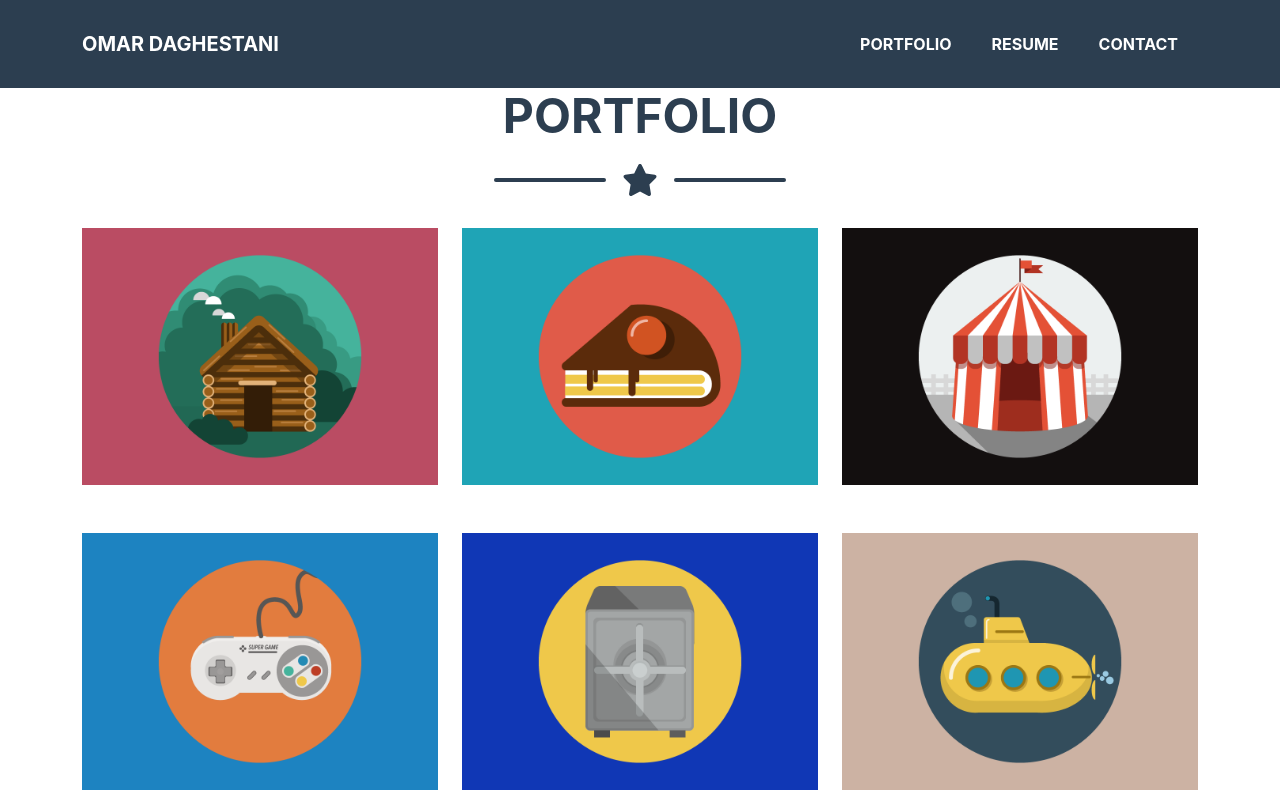
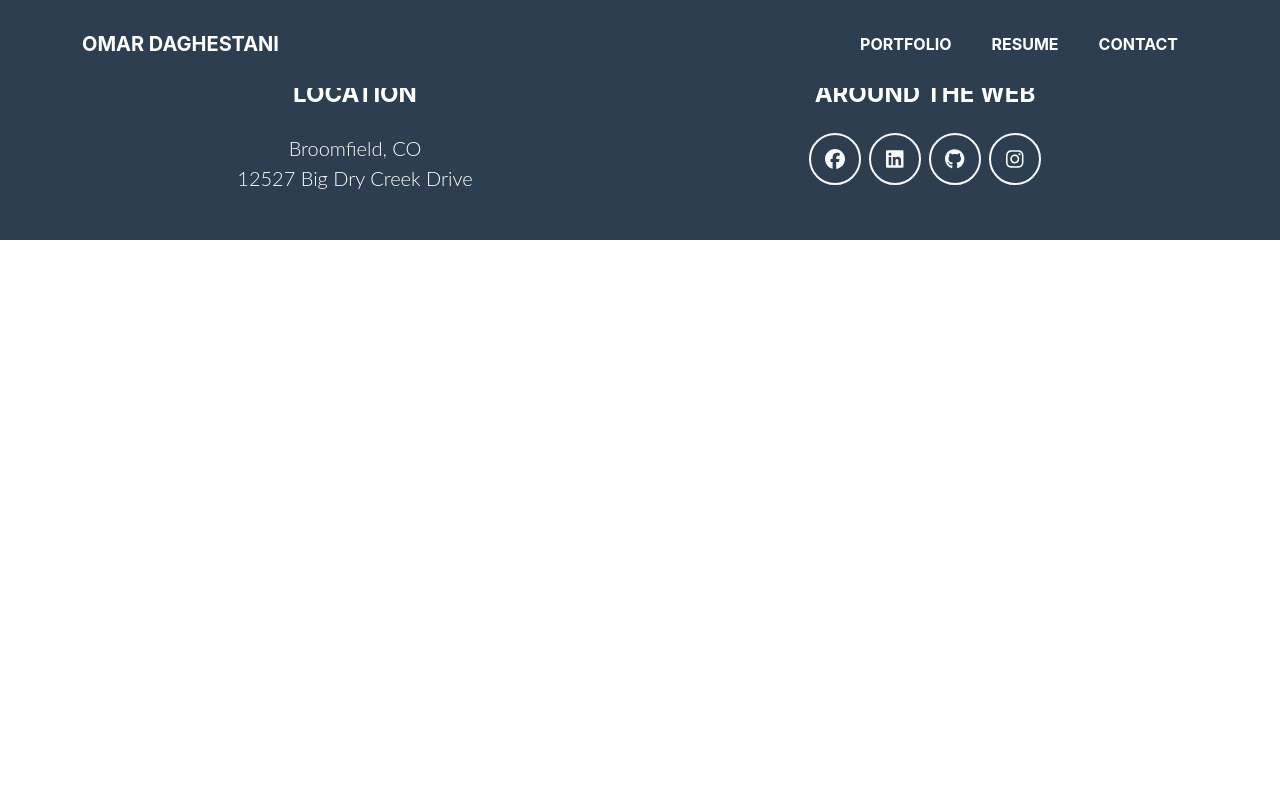
Before and after one commit to OmarDGreat/Omar.Daghestani-Portfolio, a React (Create React App) app: page /portfolio in a window 1280 px wide. Shown: the top 800 px of the page. Built offline with nearby package versions, Linux system fonts and the light colour scheme.

Commit message:
removing Pages temp

```diff
--- a/src/App.js
+++ b/src/App.js
@@ -7,7 +7,7 @@ function App() {
   return (
     <div className="App">
       <Nav />
-      <Pages />
+      {/* <Pages /> */}
       <Footer />
     </div>
   );
```
